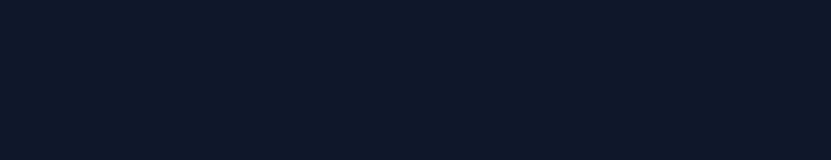
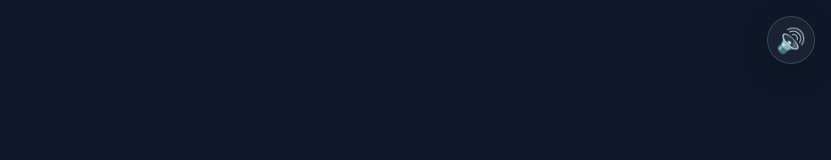
Before and after one commit to itzHiti/happybirthdayrepo, a Next.js app: page / in a window 1280 px wide. Both pictures are taken after a click on the button "Начать". Shown: the top 160 px of the page, without its empty margins (449-1280 px from the left). Built offline with nearby package versions, Linux system fonts and the light colour scheme.

Commit message:
Add music playback functionality and refactor audio handling in timer

```diff
--- a/src/app/page.tsx
+++ b/src/app/page.tsx
@@ -1,9 +1,10 @@
 'use client';
 
-import { useEffect, useState } from 'react';
+import { useEffect, useState, useRef } from 'react';
 import confetti from 'canvas-confetti';
 
 export default function Home() {
+  const audioRef = useRef<HTMLAudioElement>(null);
   const [step, setStep] = useState<'start' | 'timer' | 'birthday'>('start');
   const [timeLeft, setTimeLeft] = useState(10);
   const [timeRemaining, setTimeRemaining] = useState({ days: 0, hours: 0, minutes: 0, seconds: 0, total: 0 });
@@ -12,14 +13,23 @@ export default function Home() {
   const [selectedMedia, setSelectedMedia] = useState<any>(null);
   const name = 'Нұрғазы';
 
+  const toggleMusic = () => {
+    if (audioRef.current) {
+      if (playMusic) {
+        audioRef.current.pause();
+      } else {
+        audioRef.current.play().catch(e => console.log('Autoplay prevented:', e));
+      }
+      setPlayMusic(!playMusic);
+    }
+  };
+
   useEffect(() => {
     if (step === 'timer') {
       if (timeLeft > 0) {
         const timerId = setTimeout(() => {
           setTimeLeft(timeLeft - 1);
-          if (timeLeft === 6 && !playMusic) {
-            setPlayMusic(true);
-          }
+          // Убираем автоматическое включение на 6 секунде, так как Safari этого не разрешает
         }, 1000);
         return () => clearTimeout(timerId);
       } else {
@@ -27,7 +37,7 @@ export default function Home() {
         launchConfetti();
       }
     }
-  }, [step, timeLeft, playMusic]);
+  }, [step, timeLeft]);
 
   useEffect(() => {
     if (step === 'birthday') {
@@ -86,6 +96,11 @@ export default function Home() {
 
   const startTimer = () => {
     setStep('timer');
+    if (audioRef.current && !playMusic) {
+      audioRef.current.play().then(() => {
+        setPlayMusic(true);
+      }).catch(e => console.log('Autoplay prevented:', e));
+    }
   };
 
   const mediaItems = [
@@ -109,19 +124,26 @@ export default function Home() {
       <div className='liquid-blob bg-cyan-500 w-[70vw] h-[70vw] md:w-80 md:h-80 bottom-10 right-[-5%]' style={{ animationDelay: '2s' }} />
       <div className='liquid-blob bg-pink-500 w-[50vw] h-[50vw] md:w-72 md:h-72 top-1/2 left-1/2 transform -translate-x-1/2 -translate-y-1/2' style={{ animationDelay: '4s' }} />
 
-      {playMusic && (
-        <audio
-          src='/assets/HAPPY BIRTHDAY INSTRUMENTAL ( LOFI VERSION ).mp3'
-          autoPlay
-          loop
-          className='hidden'
-        />
+      <audio
+        ref={audioRef}
+        src='/assets/HAPPY BIRTHDAY INSTRUMENTAL ( LOFI VERSION ).mp3'
+        loop
+        className='hidden'
+      />
+
+      {step !== 'start' && (
+        <button
+          onClick={toggleMusic}
+          className='absolute top-4 right-4 z-[100] w-12 h-12 flex items-center justify-center glass hover:bg-white/20 rounded-full text-2xl transition-all shadow-lg active:scale-95'
+        >
+          {playMusic ? '🔊' : '🔈'}
+        </button>
       )}
 
       {step === 'start' && (
         <div className='z-20 glass-panel rounded-3xl p-8 md:p-12 flex flex-col items-center text-center animate-fade-in transition-all hover:scale-105 mx-4'>
           <h1 className='text-3xl md:text-5xl font-bold mb-4 drop-shadow-lg text-white'>Готовы к сюрпризу?</h1>
-          <p className='text-lg md:text-xl text-cyan-100 mb-8 font-light'>Сделай звук погромче 🔊</p>
+          <p className='text-lg md:text-xl text-cyan-100 mb-8 font-light'>Рекомендуется включить звук 🎶</p>
           <button
             onClick={startTimer}
             className='px-10 py-4 glass hover:bg-white/20 rounded-full font-bold text-xl backdrop-blur-md transition-all shadow-[0_0_20px_rgba(255,255,255,0.2)] active:scale-95 text-white outline-none cursor-pointer'
```
